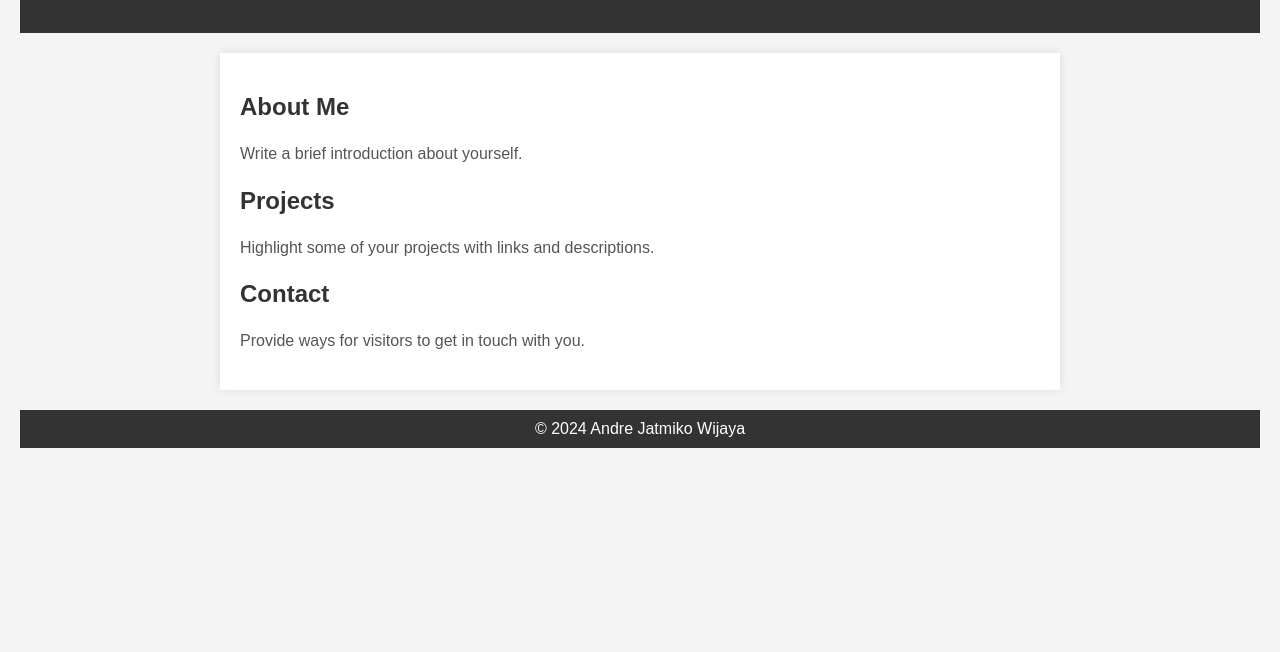
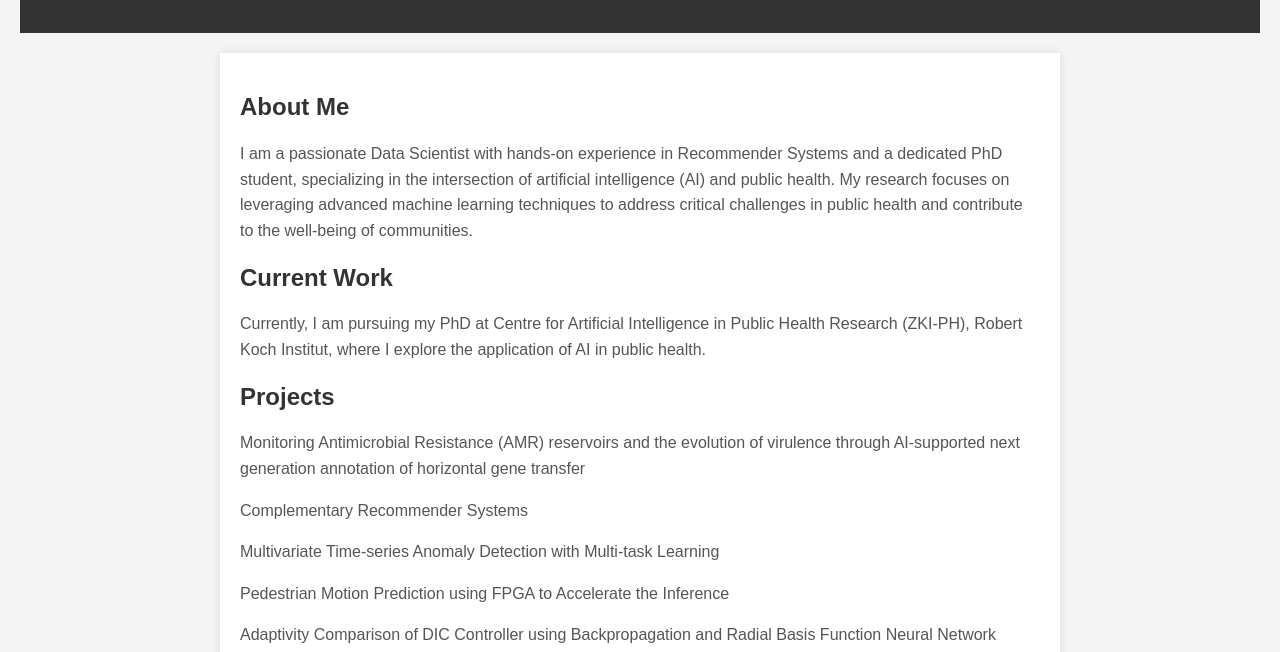
Before and after one commit to andrejw27/andrejw27.github.io, a plain HTML site: page docs/index.html in a window 1280 px wide. Shown: the part 148-800 px from the top of the page. Drawn offline with Linux system fonts and the light colour scheme.

Commit message:
Update index.html

```diff
--- a/docs/index.html
+++ b/docs/index.html
@@ -55,17 +55,30 @@
     <main>
         <section>
             <h2>About Me</h2>
-            <p>Write a brief introduction about yourself.</p>
+            <p>I am a passionate Data Scientist with hands-on experience in Recommender Systems and a dedicated PhD student, specializing in the intersection of artificial intelligence (AI) and public health. My research focuses on leveraging advanced machine learning techniques to address critical challenges in public health and contribute to the well-being of communities.</p>
+        </section>
+
+        <section>
+            <h2>Current Work</h2>
+            <p>
+                Currently, I am pursuing my PhD at Centre for Artificial Intelligence in Public Health Research (ZKI-PH), Robert Koch Institut, where I explore the application of AI in public health.
+            </p>
         </section>
 
         <section>
             <h2>Projects</h2>
-            <p>Highlight some of your projects with links and descriptions.</p>
+            <p>Monitoring Antimicrobial Resistance (AMR) reservoirs and the evolution of virulence through AI-supported next generation annotation of horizontal gene transfer</p>
+            <p>Complementary Recommender Systems</p>
+            <p>Multivariate Time-series Anomaly Detection with Multi-task Learning</p>
+            <p>Pedestrian Motion Prediction using FPGA to Accelerate the Inference</p>
+            <p>Adaptivity Comparison of DIC Controller using Backpropagation and Radial Basis Function Neural Network</p>
         </section>
 
         <section>
             <h2>Contact</h2>
-            <p>Provide ways for visitors to get in touch with you.</p>
+            <p>
+                I am always open to collaborations and discussions. If you share an interest in the intersection of data science, AI, and public health, feel free to reach out to me. You can contact me via email at [andrejatmikoo@gmail.com] or connect with me on [LinkedIn/Twitter/GitHub].
+            </p>
         </section>
     </main>
 
```
